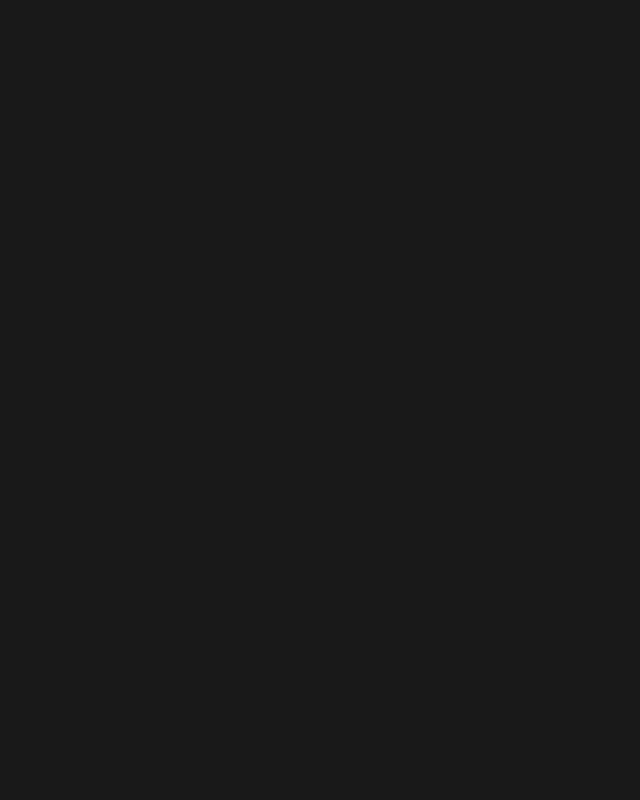
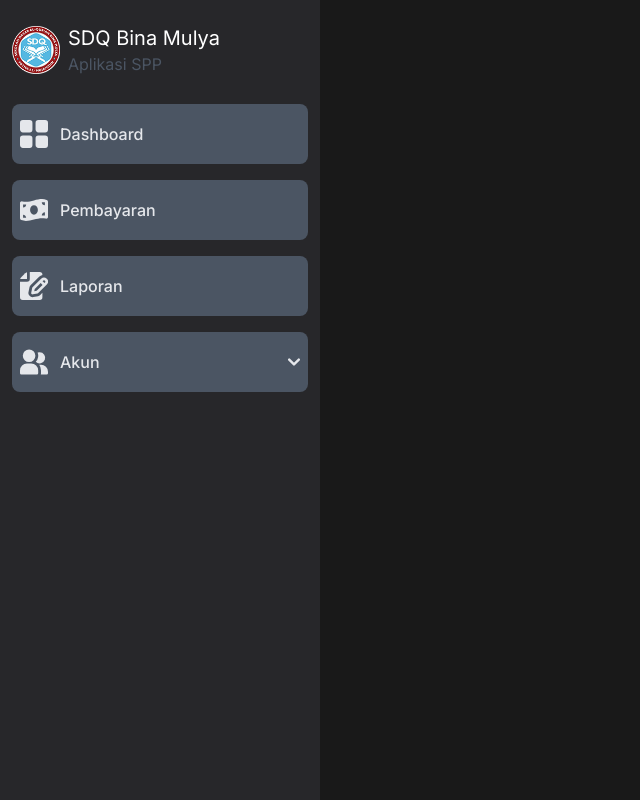
Before and after one commit to nanandr/spp-nextjs, a Next.js app: page /dashboard in a window 1280 px wide. Shown: the whole page, without its empty margins (0-640 px from the left). Built offline with nearby package versions, Linux system fonts and the light colour scheme.

Commit message:
sidebar component

```diff
--- a/src/app/dashboard/page.js
+++ b/src/app/dashboard/page.js
@@ -1,7 +1,12 @@
+import Sidebar from "@/components/Sidebar";
+
 export default function Dashboard() {
     return (
-        <main className="flex justify-center bg-black bg-opacity-90 min-h-screen">
+        <main className="flex flex-row bg-black bg-opacity-90 min-h-screen">
+            <Sidebar/>
+            <div>
 
+            </div>
         </main>
     )
 }
--- a/src/app/page.js
+++ b/src/app/page.js
@@ -25,8 +25,8 @@ export default function Home() {
           <Image
             src={logo}
             alt="Logo SDQ Bina Mulya"
-            width="90px"
-            height="90px"
+            width={90}
+            height={90}
           />
           <div className="flex flex-col align-middle p-2">
             <h3 className="text-white text-4xl">SDQ Bina Mulya</h3>
--- a/src/components/Sidebar.js
+++ b/src/components/Sidebar.js
@@ -1,7 +1,87 @@
+import Link from 'next/link';
+import Image from 'next/image';
+import logo from '../../assets/image/logo90x90.png';
+
 export default function Sidebar() {
     return (
-        <nav>
-
-        </nav>
+        <aside className="fixed top-0 left-0 z-40 w-80 h-screen transition-transform -translate-x-full sm:translate-x-0">
+            <div className="h-full px-3 py-4 overflow-y-auto bg-zinc-800">
+                <div className="flex flex-row align-middle">
+                    <Image
+                        src={logo}
+                        alt="Logo SDQ Bina Mulya"
+                        width={48}
+                        height={48}
+                        className='object-contain select-none'
+                    />
+                    <div className="flex flex-col align-middle p-2">
+                        <h3 className="text-white text-xl">SDQ Bina Mulya</h3>
+                        <p className='text-gray-600'>Aplikasi SPP</p>
+                    </div>
+                </div>
+                <ul className="space-y-4 font-medium mt-5">
+                    <Navigation title="Dashboard" href="/dashboard">
+                        <svg className="w-7 h-7 text-gray-200 transition duration-75 group-hover:text-white " aria-hidden="true" xmlns="http://www.w3.org/2000/svg" fill="currentColor" viewBox="0 0 18 18">
+                            <path d="M6.143 0H1.857A1.857 1.857 0 0 0 0 1.857v4.286C0 7.169.831 8 1.857 8h4.286A1.857 1.857 0 0 0 8 6.143V1.857A1.857 1.857 0 0 0 6.143 0Zm10 0h-4.286A1.857 1.857 0 0 0 10 1.857v4.286C10 7.169 10.831 8 11.857 8h4.286A1.857 1.857 0 0 0 18 6.143V1.857A1.857 1.857 0 0 0 16.143 0Zm-10 10H1.857A1.857 1.857 0 0 0 0 11.857v4.286C0 17.169.831 18 1.857 18h4.286A1.857 1.857 0 0 0 8 16.143v-4.286A1.857 1.857 0 0 0 6.143 10Zm10 0h-4.286A1.857 1.857 0 0 0 10 11.857v4.286c0 1.026.831 1.857 1.857 1.857h4.286A1.857 1.857 0 0 0 18 16.143v-4.286A1.857 1.857 0 0 0 16.143 10Z"/>
+                        </svg>
+                    </Navigation>
+                    <Navigation title="Pembayaran" href="/pembayaran">
+                        <svg className="w-7 h-7 text-gray-200 transition duration-75 group-hover:text-white " aria-hidden="true" xmlns="http://www.w3.org/2000/svg" fill="currentColor" viewBox="0 0 576 512">
+                            <path d="M48.66 79.13C128.4 100.9 208.2 80.59 288 60.25C375 38.08 462 15.9 549 48.38C565.9 54.69 576 71.62 576 89.66V399.5C576 423.4 550.4 439.2 527.3 432.9C447.6 411.1 367.8 431.4 288 451.7C200.1 473.9 113.1 496.1 26.97 463.6C10.06 457.3 0 440.4 0 422.3V112.5C0 88.59 25.61 72.83 48.66 79.13L48.66 79.13zM287.1 352C332.2 352 368 309 368 255.1C368 202.1 332.2 159.1 287.1 159.1C243.8 159.1 207.1 202.1 207.1 255.1C207.1 309 243.8 352 287.1 352zM63.1 416H127.1C127.1 380.7 99.35 352 63.1 352V416zM63.1 143.1V207.1C99.35 207.1 127.1 179.3 127.1 143.1H63.1zM512 303.1C476.7 303.1 448 332.7 448 368H512V303.1zM448 95.1C448 131.3 476.7 159.1 512 159.1V95.1H448z"/>
+                        </svg>
+                    </Navigation>
+                    <Navigation title="Laporan" href="/laporan">
+                        <svg className="w-7 h-7 text-gray-200 transition duration-75 group-hover:text-white " aria-hidden="true" xmlns="http://www.w3.org/2000/svg" fill="currentColor" viewBox="0 0 20 20">
+                            <path d="M5 5V.13a2.96 2.96 0 0 0-1.293.749L.879 3.707A2.96 2.96 0 0 0 .13 5H5Z"/>
+                            <path d="M6.737 11.061a2.961 2.961 0 0 1 .81-1.515l6.117-6.116A4.839 4.839 0 0 1 16 2.141V2a1.97 1.97 0 0 0-1.933-2H7v5a2 2 0 0 1-2 2H0v11a1.969 1.969 0 0 0 1.933 2h12.134A1.97 1.97 0 0 0 16 18v-3.093l-1.546 1.546c-.413.413-.94.695-1.513.81l-3.4.679a2.947 2.947 0 0 1-1.85-.227 2.96 2.96 0 0 1-1.635-3.257l.681-3.397Z"/>
+                            <path d="M8.961 16a.93.93 0 0 0 .189-.019l3.4-.679a.961.961 0 0 0 .49-.263l6.118-6.117a2.884 2.884 0 0 0-4.079-4.078l-6.117 6.117a.96.96 0 0 0-.263.491l-.679 3.4A.961.961 0 0 0 8.961 16Zm7.477-9.8a.958.958 0 0 1 .68-.281.961.961 0 0 1 .682 1.644l-.315.315-1.36-1.36.313-.318Zm-5.911 5.911 4.236-4.236 1.359 1.359-4.236 4.237-1.7.339.341-1.699Z"/>
+                        </svg>
+                    </Navigation>
+                    <Dropdown title="Akun">
+                        <svg className="w-7 h-7 text-gray-200 transition duration-75 group-hover:text-white " aria-hidden="true" xmlns="http://www.w3.org/2000/svg" fill="currentColor" viewBox="0 0 20 18">
+                            <path d="M14 2a3.963 3.963 0 0 0-1.4.267 6.439 6.439 0 0 1-1.331 6.638A4 4 0 1 0 14 2Zm1 9h-1.264A6.957 6.957 0 0 1 15 15v2a2.97 2.97 0 0 1-.184 1H19a1 1 0 0 0 1-1v-1a5.006 5.006 0 0 0-5-5ZM6.5 9a4.5 4.5 0 1 0 0-9 4.5 4.5 0 0 0 0 9ZM8 10H5a5.006 5.006 0 0 0-5 5v2a1 1 0 0 0 1 1h11a1 1 0 0 0 1-1v-2a5.006 5.006 0 0 0-5-5Z"/>
+                        </svg>
+                    </Dropdown>
+                </ul>
+            </div>
+        </aside>
     )
 }
+
+function Navigation(props) {
+    return (
+        <li>
+            <Link href={props.href} className="flex items-center px-2 py-4 text-gray-200 hover:text-white bg-gray-600 transition duration-200 rounded-lg hover:bg-blue-400 active:bg-blue-500 group">
+                { props.children }
+                <span className="ml-3">{ props.title }</span>
+            </Link>
+        </li>
+    )
+}
+
+function Dropdown(props) {
+    return (
+        <li>
+            <button type="button" className="flex items-center justify-between px-2 py-4 text-gray-200 hover:text-white bg-gray-600 transition duration-200 rounded-lg hover:bg-blue-400 active:bg-blue-500 group w-full" aria-controls="sidebar-dropdown" data-collapse-toggle="sidebar-dropdown">
+                <div className='flex items-center'>
+                    { props.children }
+                    <span className="ml-3">{ props.title }</span>
+                </div>
+                <svg className="w-3 h-3 " aria-hidden="true" xmlns="http://www.w3.org/2000/svg" fill="none" viewBox="0 0 10 6">
+                    <path stroke="currentColor" stroke-linecap="round" stroke-linejoin="round" stroke-width="2" d="m1 1 4 4 4-4"/>
+                </svg>
+            </button>
+            <ul id="sidebar-dropdown" className="hidden py-2 space-y-2">
+                  <li>
+                     <a href="#" className="flex items-center w-full p-2 text-gray-900 transition duration-75 rounded-lg pl-11 group hover:bg-gray-100 dark:text-white dark:hover:bg-gray-700">Products</a>
+                  </li>
+                  <li>
+                     <a href="#" className="flex items-center w-full p-2 text-gray-900 transition duration-75 rounded-lg pl-11 group hover:bg-gray-100 dark:text-white dark:hover:bg-gray-700">Billing</a>
+                  </li>
+                  <li>
+                     <a href="#" className="flex items-center w-full p-2 text-gray-900 transition duration-75 rounded-lg pl-11 group hover:bg-gray-100 dark:text-white dark:hover:bg-gray-700">Invoice</a>
+                  </li>
+            </ul>
+         </li>
+    )
+}
```
